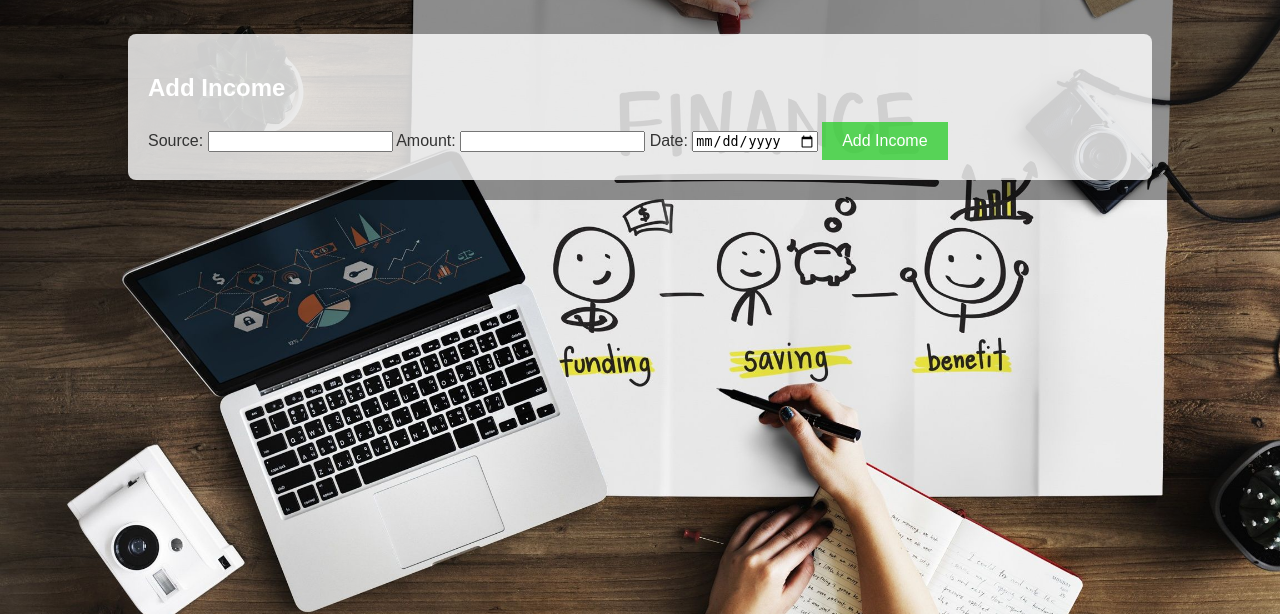
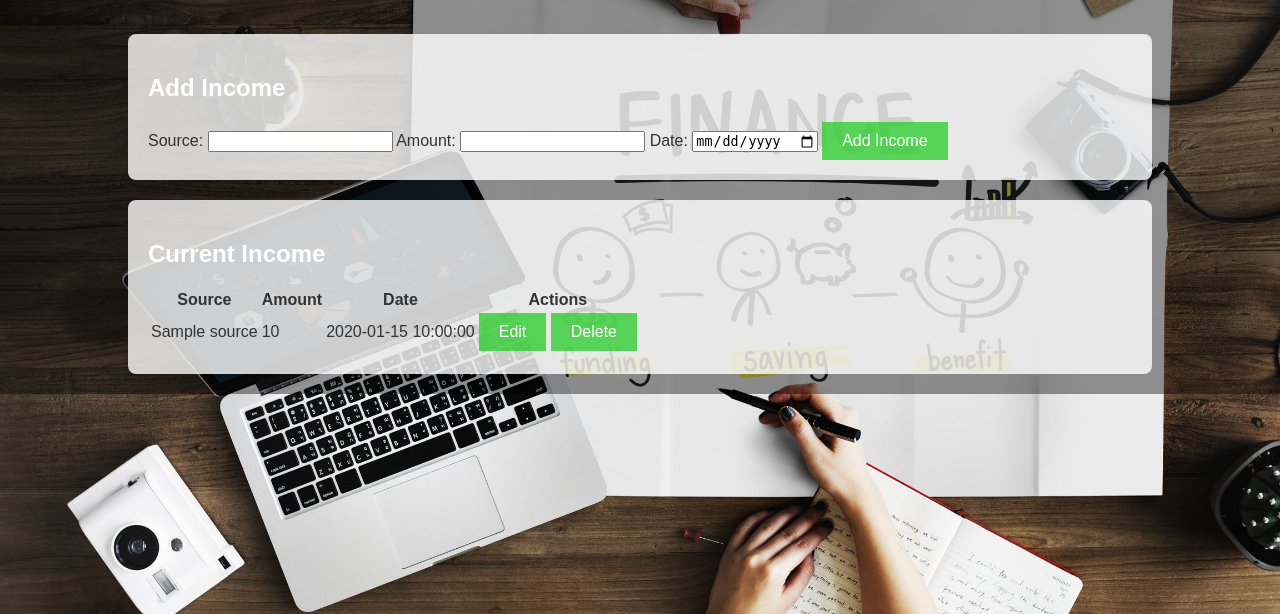
Before and after one commit to ditrungduong/personal-finance-web-app, a Flask app: template templates/income.html in a window 1280 px wide. Shown: the part 164-778 px from the top of the page. Run offline with Flask 3, Linux system fonts and the light colour scheme; the template is opened without the code that fills it: most values are stand-ins (such as "Sample title", 1, 10 or a date in 2020).

Commit message:
Update income.html

```diff
--- a/templates/income.html
+++ b/templates/income.html
@@ -10,8 +10,8 @@
     </header>
     <nav>
         <button id="nav-home" onclick="location.href='/'">Home</button>
-        <button class="nav-track-income" onclick="location.href='/income.html'">Track Income</button>
-        <button class="nav-track-expenses" onclick="location.href='/expenses.html'">Track Expenses</button>
+        <button class="nav-track-income" onclick="location.href='/income'">Track Income</button>
+        <button class="nav-track-expenses" onclick="location.href='/expenses'">Track Expenses</button>
     </nav>
     <div class="container">
         <section>
@@ -26,6 +26,32 @@
                 <button type="submit">Add Income</button>
             </form>
         </section>
+        <section>
+            <h2>Current Income</h2>
+            <table>
+                <thead>
+                    <tr>
+                        <th>Source</th>
+                        <th>Amount</th>
+                        <th>Date</th>
+                        <th>Actions</th>
+                    </tr>
+                </thead>
+                <tbody id="income-table-body">
+                    {% for income in incomes %}
+                    <tr>
+                        <td>{{ income.source }}</td>
+                        <td>{{ income.amount }}</td>
+                        <td>{{ income.date }}</td>
+                        <td>
+                            <button onclick="editIncome({{ income.id }}, '{{ income.source }}', {{ income.amount }}, '{{ income.date }}')">Edit</button>
+                            <button onclick="deleteIncome({{ income.id }})">Delete</button>
+                        </td>
+                    </tr>
+                    {% endfor %}
+                </tbody>
+            </table>
+        </section>
     </div>
     <script>
         document.getElementById('income-form').addEventListener('submit', function(e) {
@@ -34,14 +60,47 @@
             const amount = document.getElementById('amount').value;
             const date = document.getElementById('date').value;
 
-            fetch('http://localhost:5000/incomes', {
+            fetch('/income', {
                 method: 'POST',
                 headers: { 'Content-Type': 'application/json' },
                 body: JSON.stringify({ source, amount, date })
             }).then(response => response.json())
-              .then(data => alert('Income added: ' + data))
+              .then(data => {
+                  alert('Income added: ' + data.income.source);
+                  location.reload();
+              })
               .catch(error => console.error('Error:', error));
         });
+
+        function editIncome(id, source, amount, date) {
+            const newSource = prompt("Enter new source:", source);
+            const newAmount = prompt("Enter new amount:", amount);
+            const newDate = prompt("Enter new date:", date);
+
+            fetch(`/income/${id}`, {
+                method: 'PUT',
+                headers: { 'Content-Type': 'application/json' },
+                body: JSON.stringify({ source: newSource, amount: newAmount, date: newDate })
+            }).then(response => response.json())
+              .then(data => {
+                  alert(data.message);
+                  location.reload();
+              })
+              .catch(error => console.error('Error:', error));
+        }
+
+        function deleteIncome(id) {
+            if (confirm("Are you sure you want to delete this income?")) {
+                fetch(`/income/${id}`, {
+                    method: 'DELETE',
+                }).then(response => response.json())
+                  .then(data => {
+                      alert(data.message);
+                      location.reload();
+                  })
+                  .catch(error => console.error('Error:', error));
+            }
+        }
     </script>
 </body>
 </html>
```
